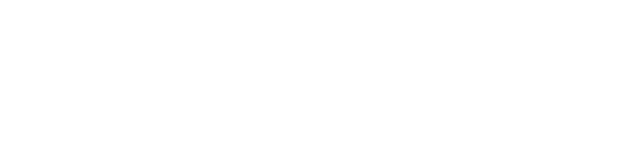
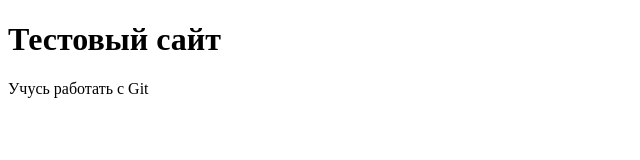
Before and after one commit to PSKutergin/gitTest, a plain HTML site: page index.html in a window 1280 px wide. Shown: the whole page, without its empty margins (0-640 px from the left). Drawn offline with Linux system fonts and the light colour scheme.

Commit message:
Добавил заголовок

```diff
--- a/index.html
+++ b/index.html
@@ -7,6 +7,7 @@
     <title>Document</title>
 </head>
 <body>
-
+    <h1>Тестовый сайт</h1>
+    <p>Учусь работать с Git</p>
 </body>
 </html>
```
